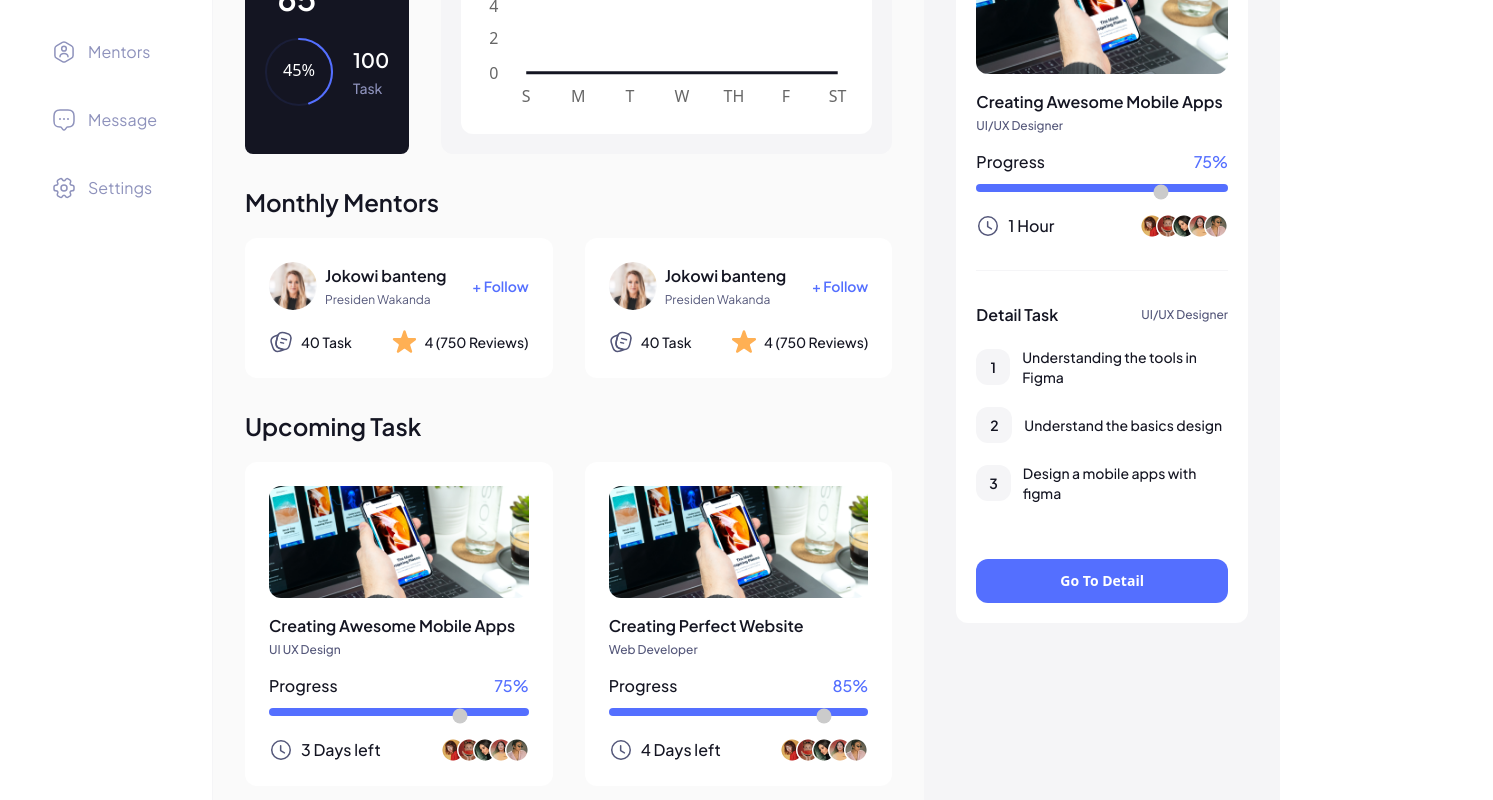
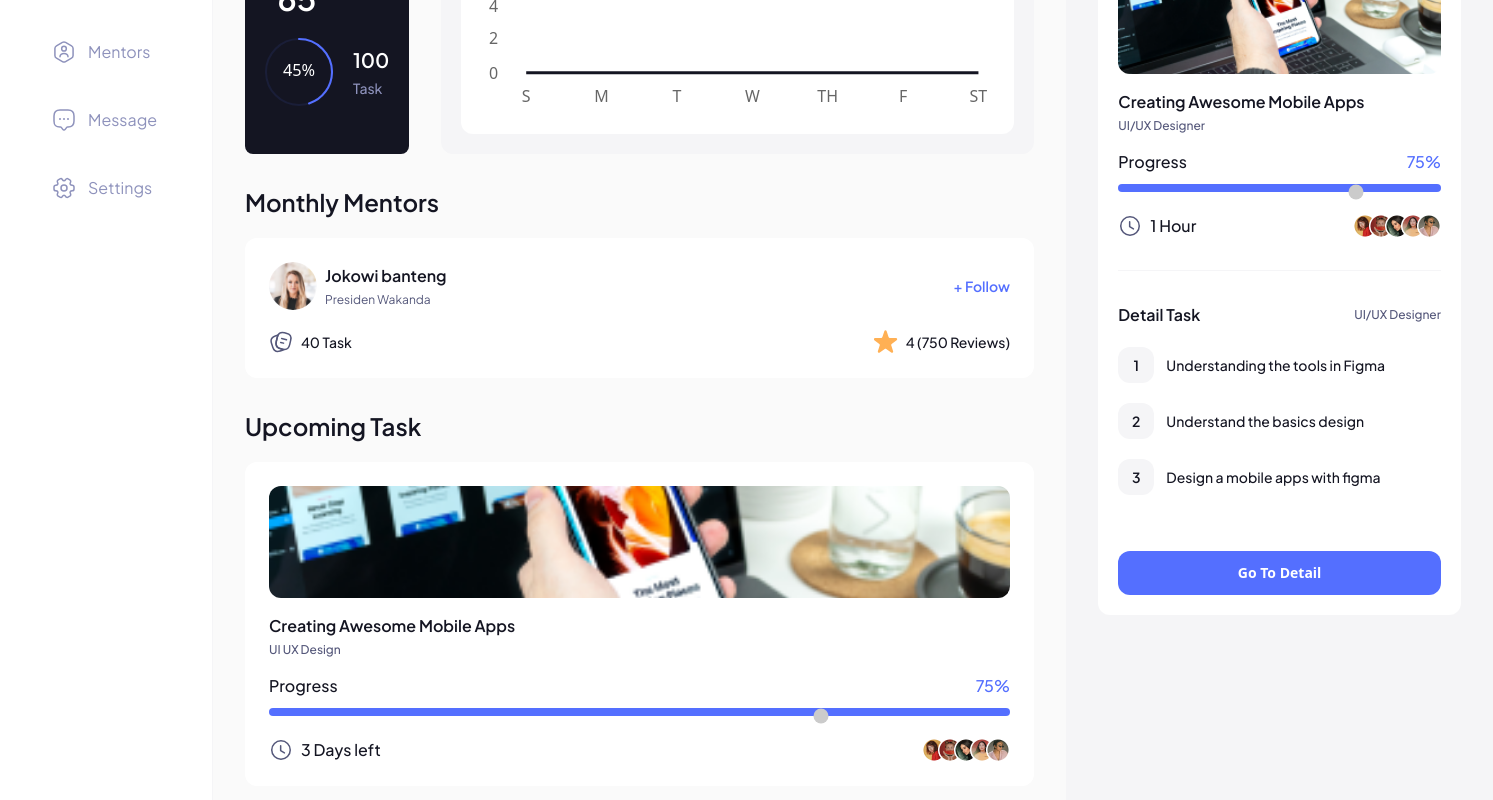
Before and after one commit to pujiragil/nuegas, a React (Vite) app: page / in a window 1280 px wide. Shown: the part 250-1050 px from the top of the page, 1493 px wide, since content can reach past the window. Built offline with nearby package versions, Linux system fonts and the light colour scheme.

Commit message:
applied taskSlider & mentorSlider component

```diff
--- a/src/pages/overview.tsx
+++ b/src/pages/overview.tsx
@@ -1,9 +1,11 @@
 import { ReactElement } from "react";
-import { Mentor, Task, TaskDetail } from "../components/Card";
+import { TaskDetail } from "../components/Card";
 import Chart from "../components/Chart";
 import ProfileLayout from "../components/Layouts/ProfileLayout";
 import ProgressBar from "../components/Progress";
 import "../components/Progress/progressStyle.css";
+import MentorSlider from "../components/Slider/Mentor";
+import TaskSlider from "../components/Slider/Task";
 
 const Dashboard = (): ReactElement => {
   return (
@@ -30,23 +32,8 @@ const Dashboard = (): ReactElement => {
                 Monthly Mentors
               </h2>
             </div>
-            <div className="grid lg:grid-cols-2 md:gap-8">
-              <Mentor
-                avatar="/profile.png"
-                name="Jokowi banteng"
-                jobTitle="Presiden Wakanda"
-                tasks={40}
-                stars={4.0}
-                reviews={750}
-              />
-              <Mentor
-                avatar="/profile.png"
-                name="Jokowi banteng"
-                jobTitle="Presiden Wakanda"
-                tasks={40}
-                stars={4.0}
-                reviews={750}
-              />
+            <div>
+              <MentorSlider />
             </div>
           </div>
 
@@ -57,21 +44,8 @@ const Dashboard = (): ReactElement => {
                 Upcoming Task
               </h2>
             </div>
-            <div className="grid lg:grid-cols-2 md:gap-8">
-              <Task
-                thumbnail="/task.png"
-                title="Creating Awesome Mobile Apps"
-                category="UI UX Design"
-                progress={75}
-                deadline={3}
-              />
-              <Task
-                thumbnail="/task.png"
-                title="Creating Perfect Website"
-                category="Web Developer"
-                progress={85}
-                deadline={4}
-              />
+            <div>
+              <TaskSlider />
             </div>
           </div>
         </div>
```
